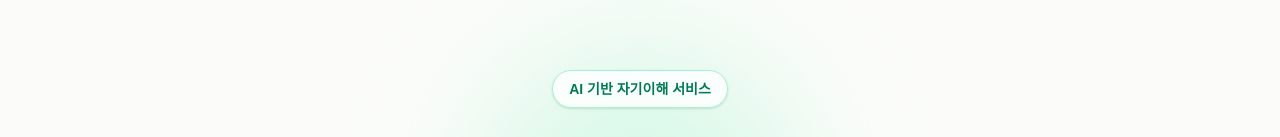
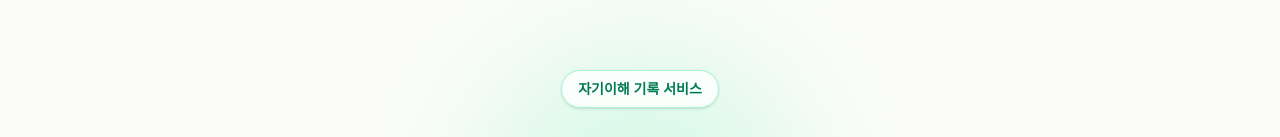
Before and after one commit to NeongKoolSoft/molip, a Next.js app: page / in a window 1280 px wide. Shown: the part 121-258 px from the top of the page. Built offline with nearby package versions, Linux system fonts and the light colour scheme.

Commit message:
Updated Landing Page

```diff
--- a/src/app/page.tsx
+++ b/src/app/page.tsx
@@ -91,7 +91,7 @@ export default function LandingPage() {
 
         <div className="relative mx-auto flex min-h-[760px] w-full max-w-6xl flex-col items-center justify-center px-6 py-24 text-center">
           <p className="mb-6 inline-flex rounded-full border border-emerald-200 bg-white/80 px-4 py-2 text-sm font-semibold text-emerald-700 shadow-sm">
-            AI 기반 자기이해 서비스
+            자기이해 기록 서비스
           </p>
 
           <h1 className="max-w-4xl break-keep text-4xl font-bold leading-tight tracking-tight text-slate-950 sm:text-6xl lg:text-7xl">
```
